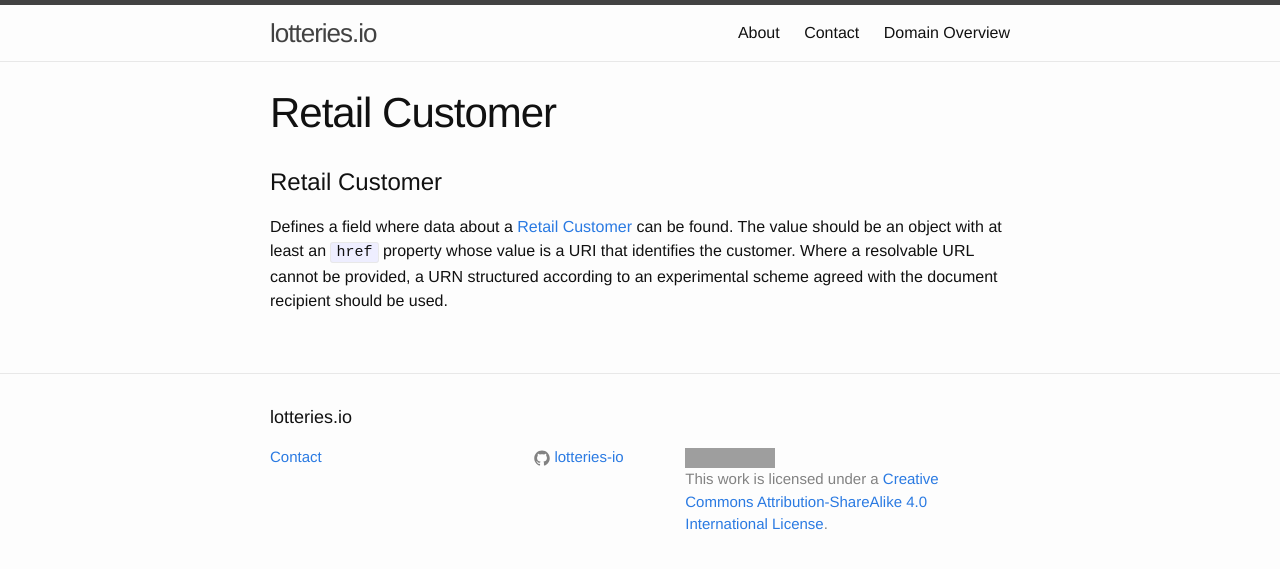
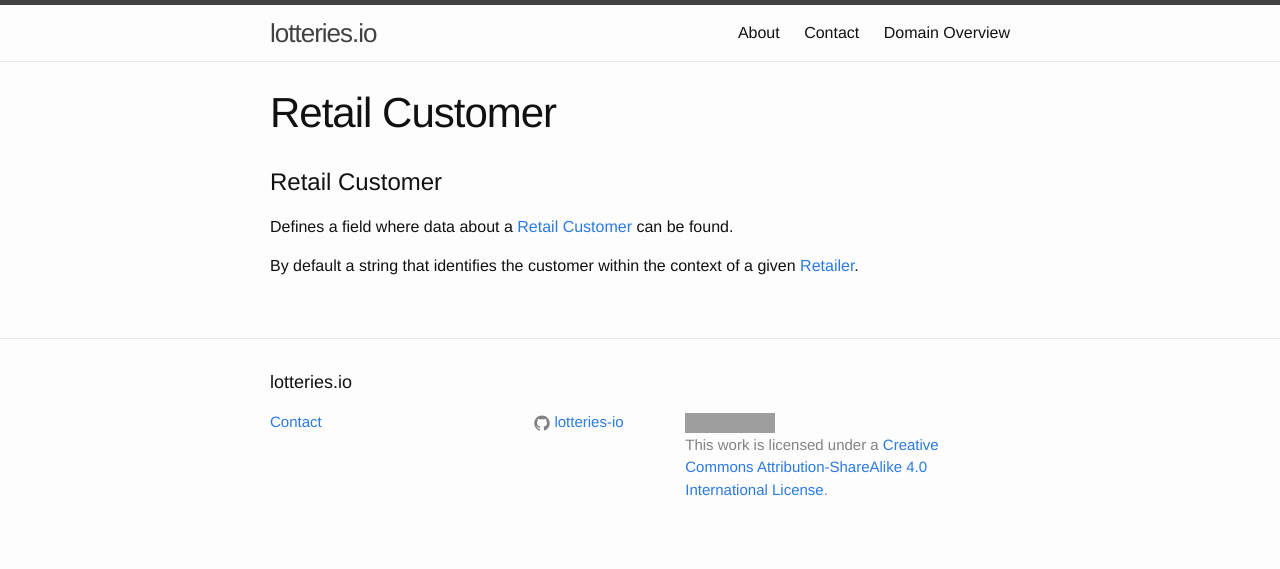
Before and after one commit to lotteries-io/lotteries-io.github.io, a Jekyll site: the page built from _properties/retail-customer.md, in a window 1280 px wide. Shown: the top 569 px of the page. Built offline with Jekyll 4.4.1, drawn with Linux system fonts in a browser that asks for light colours; grey boxes are pictures that could not be loaded.

Commit message:
Update retail-customer.md

```diff
--- a/_properties/retail-customer.md
+++ b/_properties/retail-customer.md
@@ -5,4 +5,6 @@ title: Retail Customer
 
 # Retail Customer
 
-Defines a field where data about a [Retail Customer](../concepts/retail-customer) can be found. The value should be an object with at least an `href` property whose value is a URI that identifies the customer. Where a resolvable URL cannot be provided, a URN structured according to an experimental scheme agreed with the document recipient should be used.
+Defines a field where data about a [Retail Customer](../concepts/retail-customer) can be found.
+
+By default a string that identifies the customer within the context of a given [Retailer](../retailer).
```
